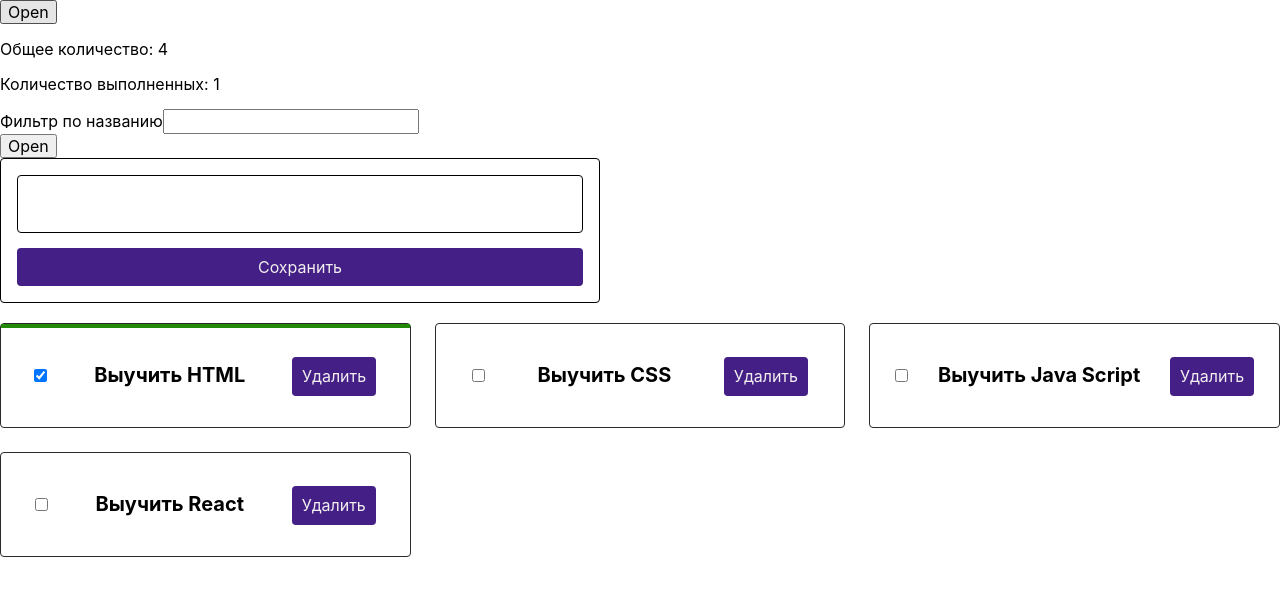
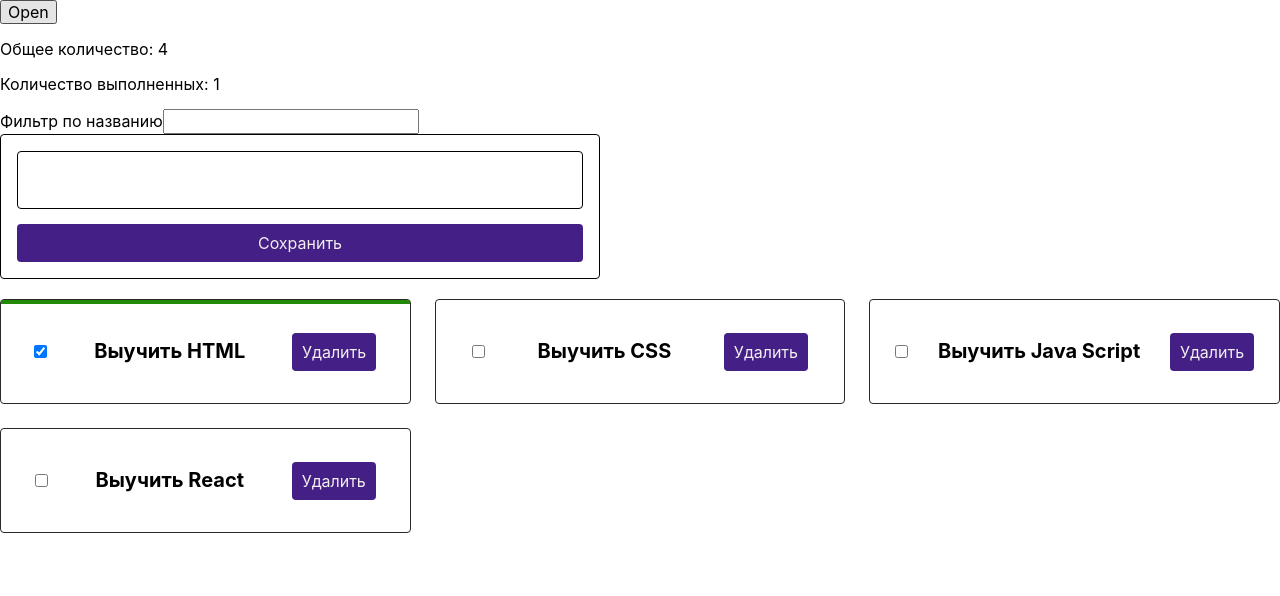
Before and after one commit to EvgeniyArabadzhiyskiy/react_test_2, a React (Create React App) app: page / in a window 1280 px wide. Shown: the top 596 px of the page. Built offline with nearby package versions, Linux system fonts and the light colour scheme.

Commit message:
Add modal

```diff
--- a/src/components/Alls/Modal/Modal.js
+++ b/src/components/Alls/Modal/Modal.js
@@ -2,7 +2,7 @@ import "./Modal.css";
 import { createPortal } from "react-dom";
 import React, { Component } from "react";
 
-const modalRoot = document.querySelector("#modal-root");
+// const modalRoot = document.querySelector("#modal-root");
 
 class Modal extends Component {
   backDropClose = (evt) => {
@@ -30,14 +30,11 @@ class Modal extends Component {
   render() {
     return createPortal(
       <div>
-        {/* <button type="button" className="btn-modal" onClick={this.props.onToggle}>
-          Open
-        </button> */}
 
         <div
           className="backdrop"
           // className={`${"backdrop"} ${this.state.isHidden}`.trim()}
-          // onClick={this.props.onToggle}
+
           onClick={this.backDropClose}
         >
           <div className="modal__window">{this.props.children}</div>
@@ -48,28 +45,6 @@ class Modal extends Component {
   }
 }
 
-// const Modal = ({onToggle, onClose}) => {
 
-//   return (
-//     <div>
-//       {/* <button type="button" className="btn-modal" onClick={this.props.onToggle}>
-//         Open
-//       </button> */}
-
-//        <div
-//        className="backdrop"
-//         // className={`${"backdrop"} ${this.state.isHidden}`.trim()}
-//         // onClick={this.props.onToggle}
-//         data-modal="modal"
-//         onClick={onClose}
-//       >
-//         <div className="modal__window"></div>
-//         <button type="button"  onClick={onToggle}>
-//         Close
-//       </button>
-//       </div>
-//     </div>)
-
-// }
 
 export default Modal;
--- a/src/components/TodoList/Form/Form.js
+++ b/src/components/TodoList/Form/Form.js
@@ -1,12 +1,10 @@
 import React, { Component } from "react";
 import "./Form.scss";
-import Modal from "../../Alls/Modal/Modal";
 
 class Form extends Component {
   state = {
     updateTodo: this.props.dataTodo,
     inputValue: "",
-    isOpen: false,
   };
 
   formSubmit = (evt) => {
@@ -33,34 +31,11 @@ class Form extends Component {
     });
   };
 
-  toggle = () => {
-    this.setState((prevState) => {
-      return {
-        isOpen: !prevState.isOpen,
-      };
-    });
-  };
+
 
   render() {
     return (
       <div>
-        <div>
-          <button type="button" className="btn-modal" onClick={this.toggle}>
-            Open
-          </button>
-          {this.state.isOpen && (
-            <Modal onToggle={this.toggle}>
-              При создании приложения с использованием React, разработчик не
-              взаимодействует с DOM-деревом напрямую. Его задача описать
-              интерфейс с помощью компонентов (шаблон) и управлять изменением
-              данных (модель). React, при изменении данных модели, сам обновит
-              интерфейс по шаблону.
-              <button type="button" className="btn" onClick={this.toggle}>
-                Close
-              </button>
-            </Modal>
-          )}
-        </div>
         <form className="TodoEditor" onSubmit={this.formSubmit}>
           <textarea
             type="text"
```
